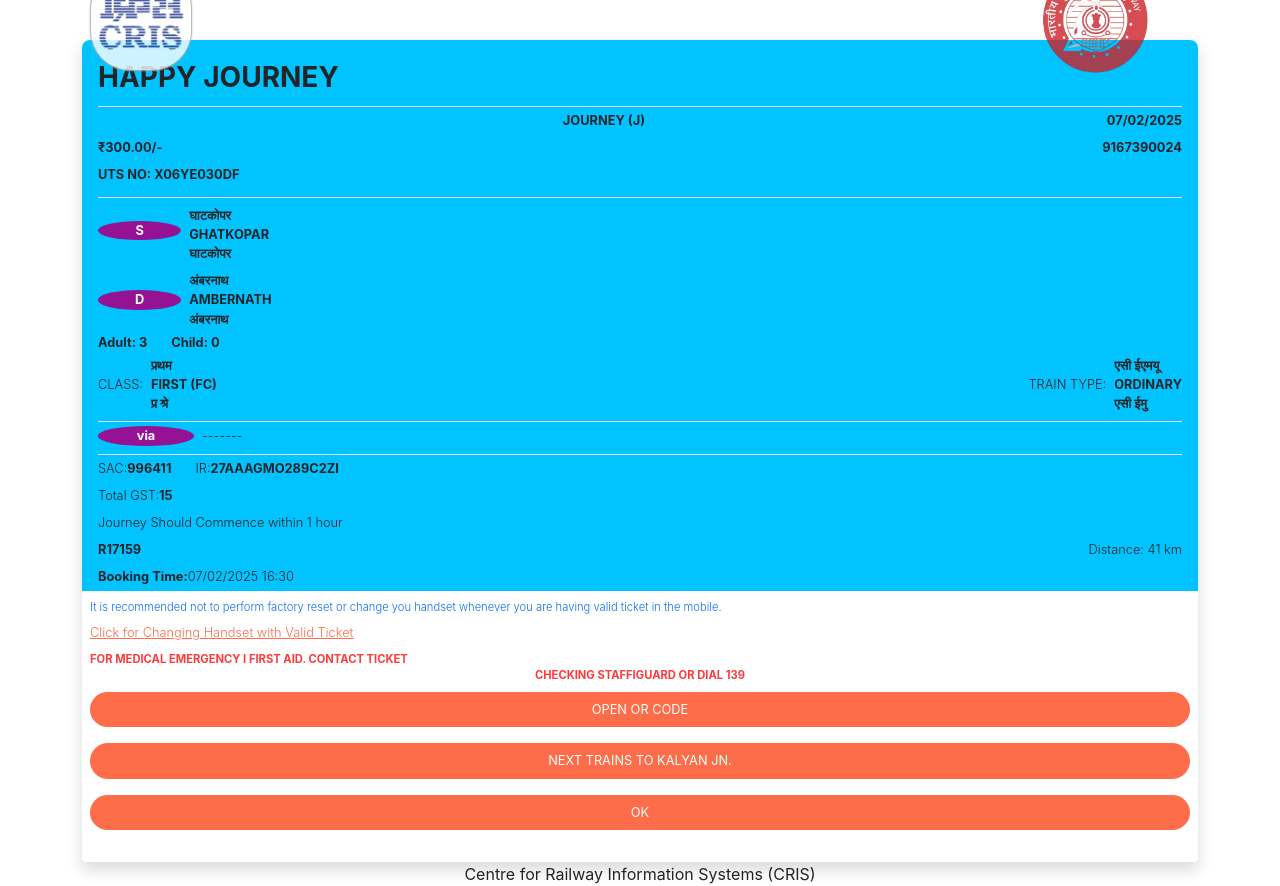
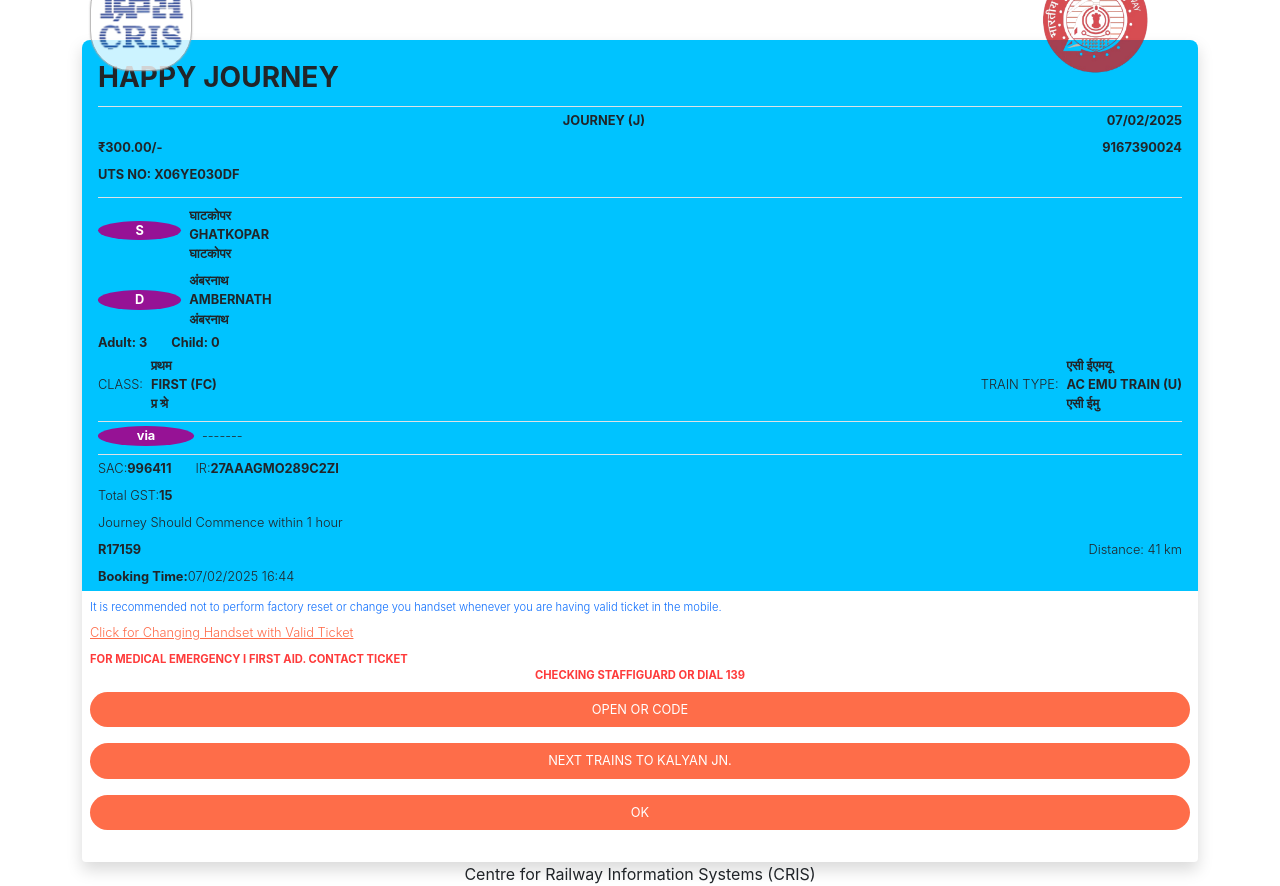
Before and after one commit to sanketvyapari/ticket-system, a React (Create React App) app: page / in a window 1280 px wide. Built offline with nearby package versions, Linux system fonts and the light colour scheme; the HTML template or start-up script is replaced by a standard one.

Commit message:
Ticket final

```diff
--- a/src/pages/HomePage.js
+++ b/src/pages/HomePage.js
@@ -209,7 +209,7 @@
                 <div className="fw-light">TRAIN TYPE:</div>
                 <div className="ms-2">
                   <div>एसी ईएमयू</div>
-                  <div>ORDINARY</div>
+                  <div>AC EMU TRAIN (U)</div>
                   <div>एसी ईमु</div>
                 </div>
               </div>
@@ -277,7 +277,7 @@
               style={{ fontSize: "0.8rem" }}
             >
               <div>Booking Time:</div>
-              <div className="fw-light">07/02/2025 16:30</div>
+              <div className="fw-light">07/02/2025 16:44</div>
             </div>
           </div>
           <div className="px-2 pb-4 pt-2">
```
